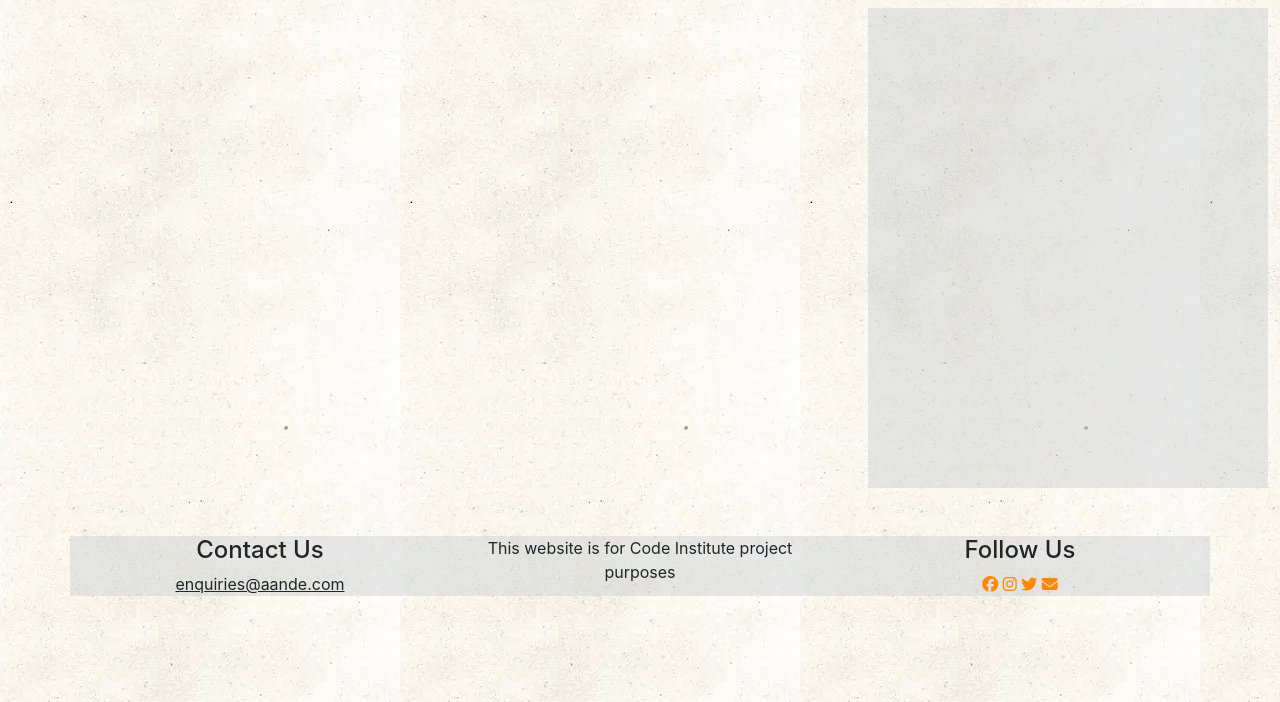
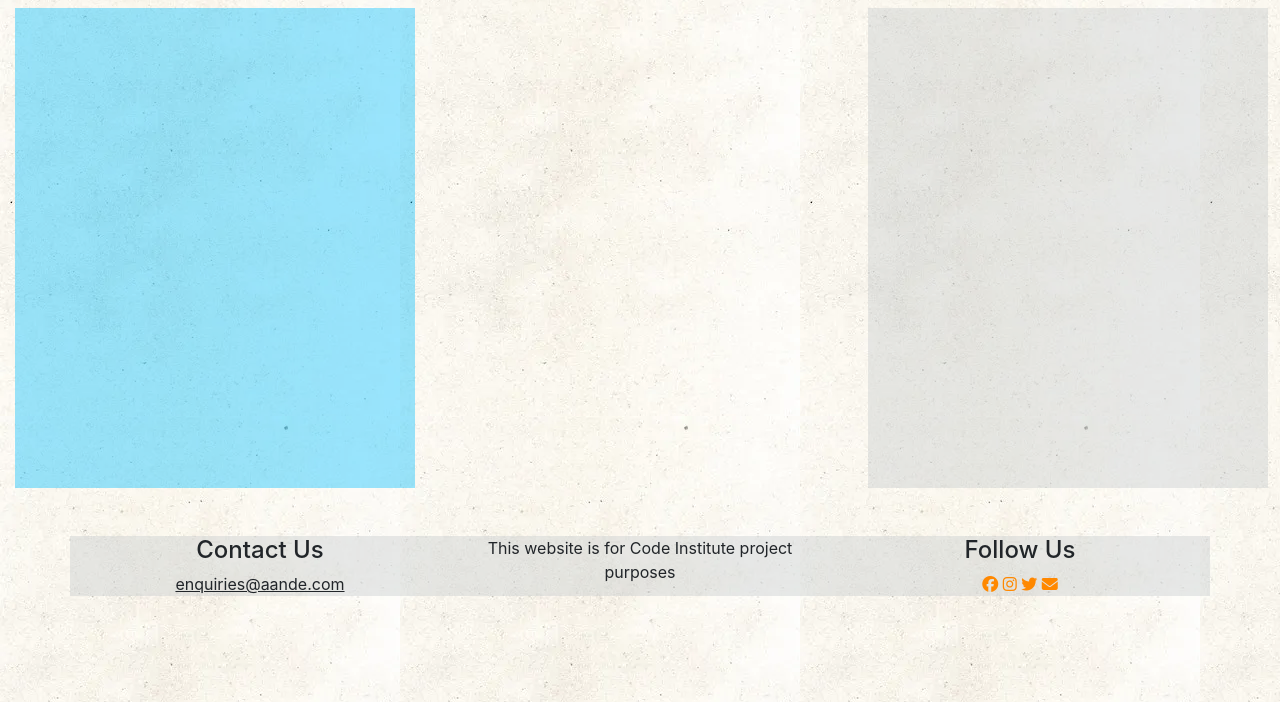
Before and after one commit to bolliebrain/anything-and-everything, a Django app: template myaande/templates/myaande/post_detail.html in a window 1280 px wide. Shown: the part 98-800 px from the top of the page. Run offline with Django 3.2, Linux system fonts and the light colour scheme; the template is opened without the code that fills it: values that come from a table or form of the project are taken from there, others are empty; data comes from the database, SQL or seed files in the repository; some libraries are stand-ins or nearby versions.

Commit message:
Edited picture container for post detail

```diff
--- a/myaande/templates/myaande/post_detail.html
+++ b/myaande/templates/myaande/post_detail.html
@@ -13,11 +13,14 @@
     </div>
     <div class="row">
         <div class="col-md-4">
+            <div class="detailinnerbox">
+                <div class="image-container">
                     {% if "placeholder" in post.image.url %}
                         <img src="https://res.cloudinary.com/dpludhery/image/upload/v1703184930/u8zgiso62ww2jbpvklim.webp"/>
                         {% else %}
                         <img src="{{ post.image.url }}">
                     {% endif %}
+                </div>
                 <p>{{ post.description }}</p>
                 <p>{{ post.dateposted }}</p>
                 <p>{{ post.user }}</p>
@@ -35,6 +38,7 @@
                         </td>
                     {% endif %}
                 </tr>
+            </div>
         </div>
         <div class="col-md-4">
             <div class="scroll">
--- a/static/css/style.css
+++ b/static/css/style.css
@@ -71,6 +71,14 @@ body {
     height: 30rem;
 }
 
+.detailinnerbox {
+    background: rgba(0, 191, 255, 0.4);
+    padding: 20px;
+    width: 25rem;
+    height: 30rem;
+    position: relative;
+}
+
 .scroll {
     height: 30rem;
     overflow-y: auto;
```
Lines whose indentation alone changed are shown as unchanged.
